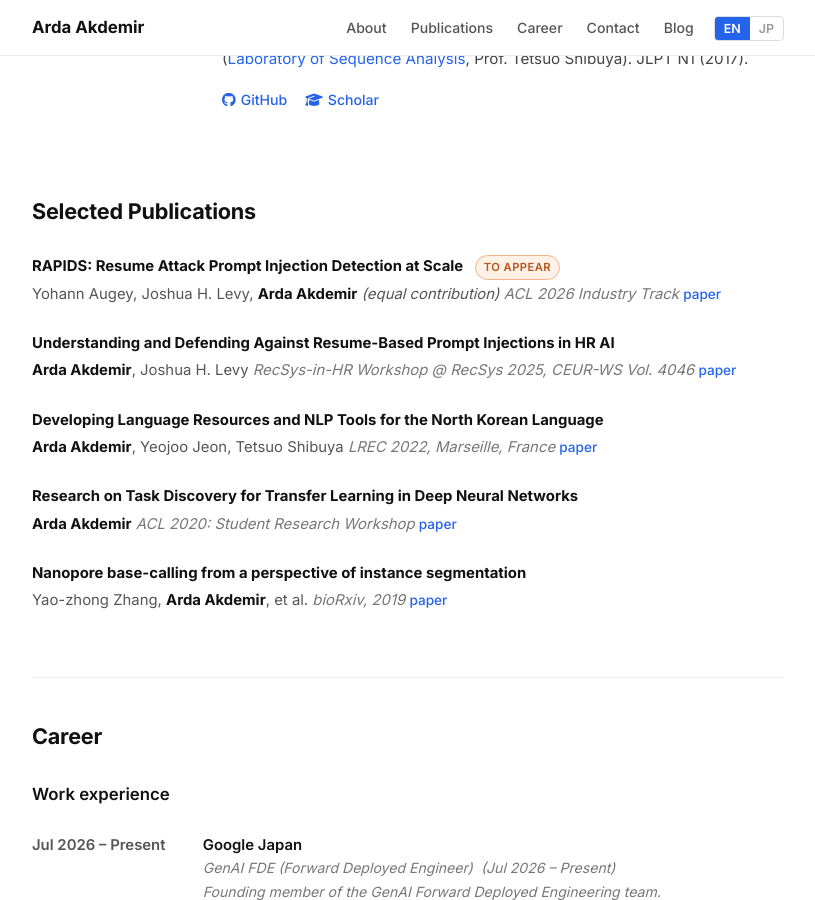
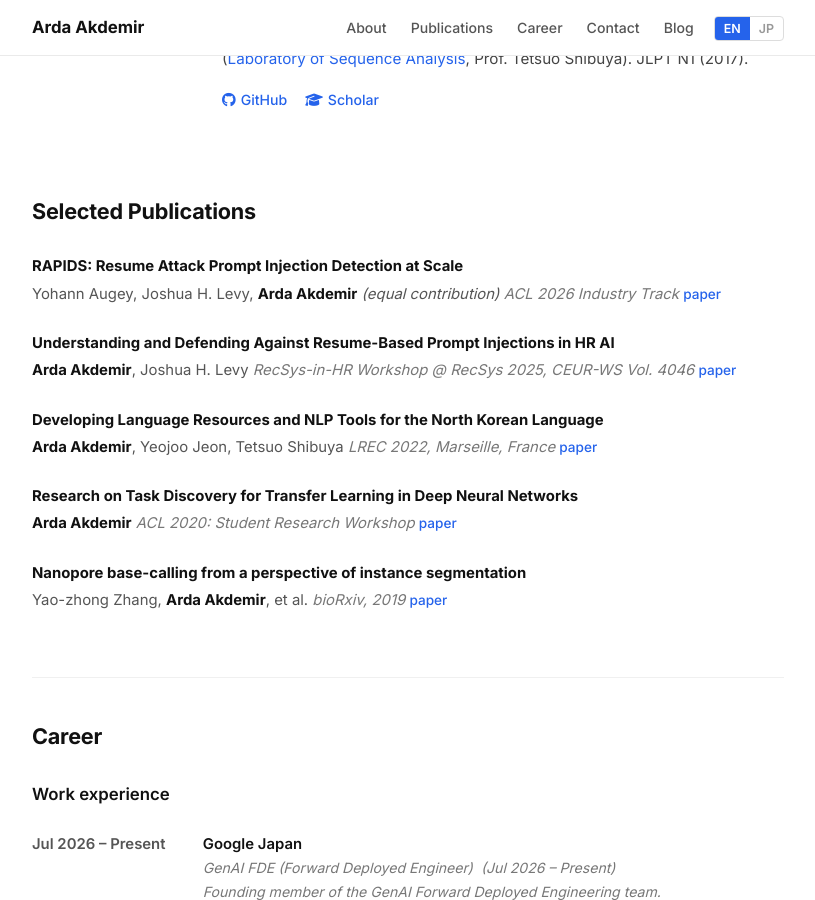
Before and after one commit to ardakdemir/ardakdemir.github.io, a Jekyll site: the page built from index.md, in a window 1280 px wide and 900 px high, scrolled down 531 px. Shown: the whole window, without its empty margins (232-1047 px from the left). Built offline with Jekyll 4.4.1, drawn with Linux system fonts in a browser that asks for light colours.

Commit message:
Remove 'To appear' banner from ACL paper

```diff
--- a/index.md
+++ b/index.md
@@ -49,7 +49,7 @@ keywords: Machine Learning, Deep Learning, NLP, Bioinformatics
   <ul class="pub-list">
 
     <li class="pub-item">
-      <span class="pub-title">RAPIDS: Resume Attack Prompt Injection Detection at Scale <span class="pub-badge" data-lang="en">To appear</span><span class="pub-badge" data-lang="ja">発表予定</span></span>
+      <span class="pub-title">RAPIDS: Resume Attack Prompt Injection Detection at Scale</span>
       <span class="pub-authors">Yohann Augey, Joshua H. Levy, <span class="me">Arda Akdemir</span> <em>(equal contribution)</em></span>
       <span class="pub-venue">ACL 2026 Industry Track</span>
       <span class="pub-links"><a href="https://openreview.net/forum?id=68a4FXwzs7#discussion">paper</a></span>
```
